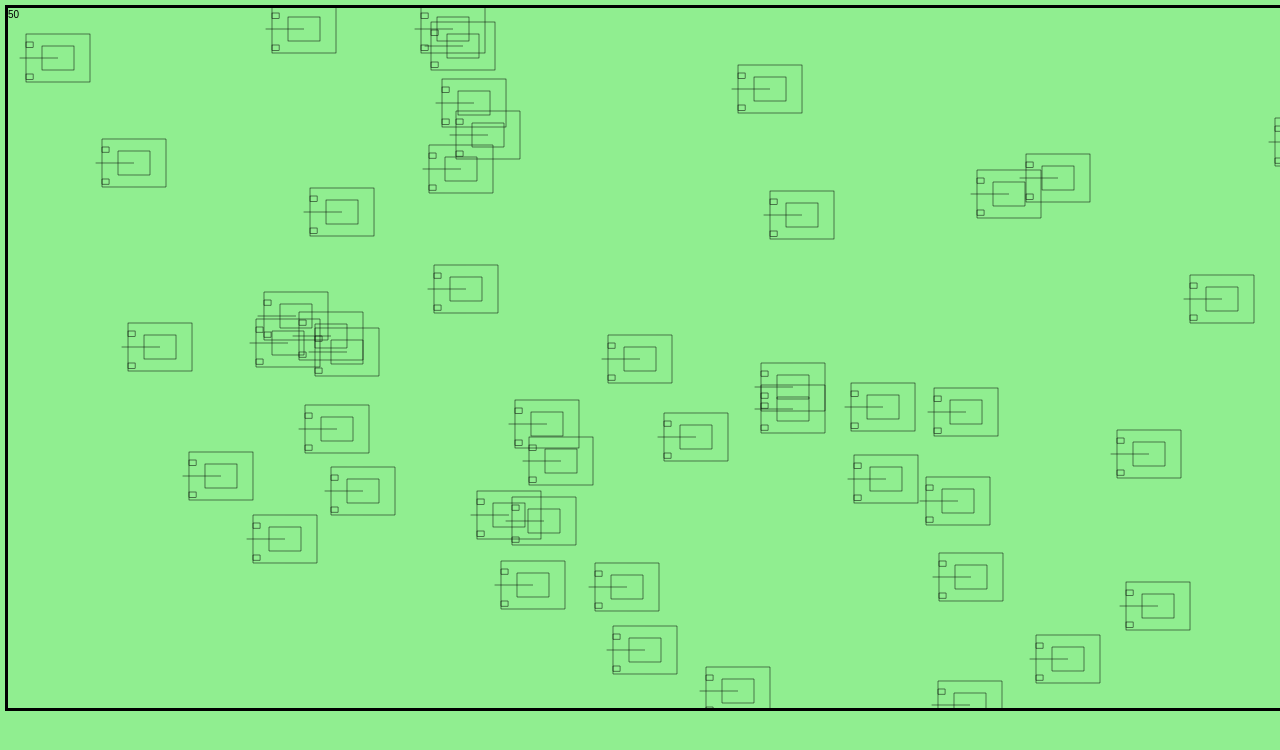
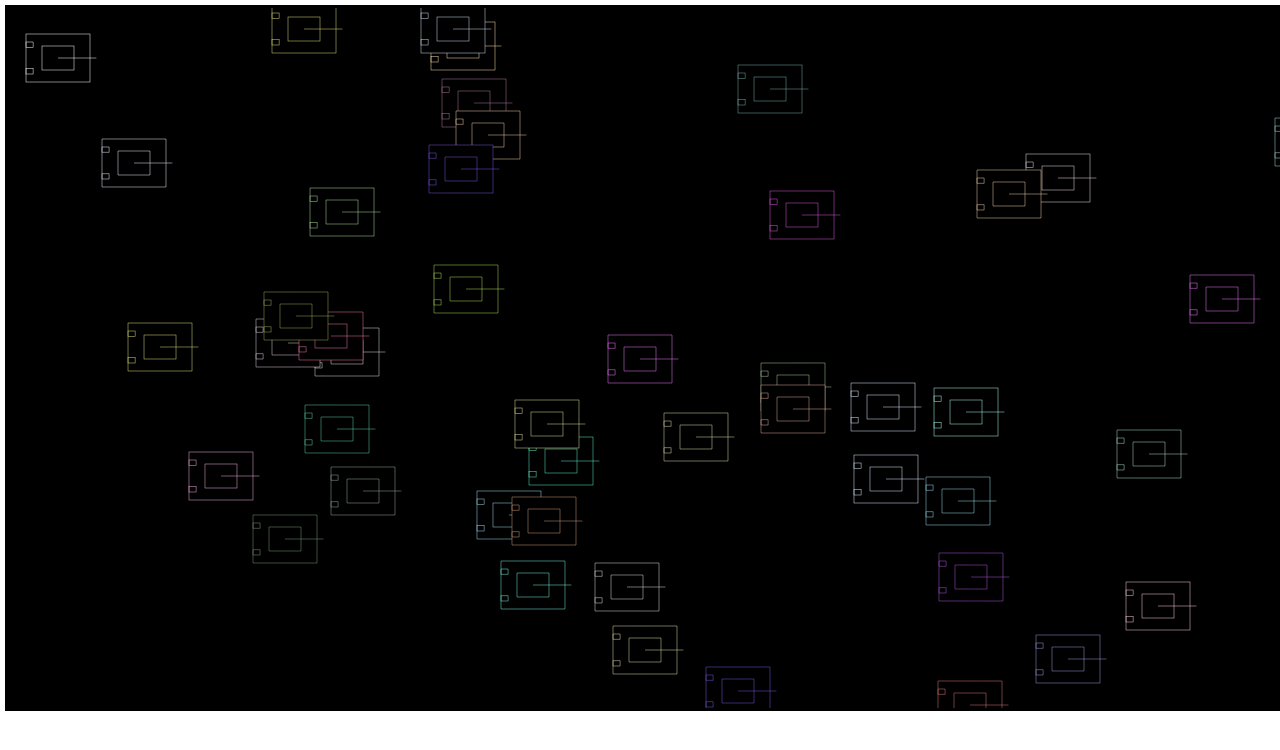
Before and after one commit to jaller94/line-factory, a plain HTML site: page index.html in a window 1280 px wide. Shown: the top 750 px of the page. Drawn offline with Linux system fonts and the light colour scheme.

Commit message:
Random colors for tanks and turning the tower

```diff
--- a/index.html
+++ b/index.html
@@ -6,10 +6,6 @@
     <meta name="viewport" content="width=device-width, initial-scale=1.0">
     <title>Lines</title>
     <style>
-        body {
-            background-color: lightgreen;
-        }
-
         canvas {
             outline: black 3px solid;
         }
--- a/index.js
+++ b/index.js
@@ -1,5 +1,5 @@
 const canvas = document.getElementById('screen');
-const ctx = canvas.getContext('2d');
+const ctx = canvas.getContext('2d', {alpha : false});
 
 let start, previousTimeStamp;
 
@@ -12,6 +12,10 @@ const deg2rad = (deg) => {
 
 const randomInt = (min, max) => {
     return Math.floor(Math.random() * (max - min + 1)) + min;
+};
+
+const randomItem = (array) => {
+    return array[Math.floor(Math.random() * array.length)];
 };
 
 // ctx.strokeStyle =
@@ -33,16 +37,10 @@ class Acceleratable {
     }
 }
 
-const tank1 = {
+const playerTank = {
+    color: '#fff',
     x: new Acceleratable(50),
     y: new Acceleratable(50),
-    rotation: new Acceleratable(0),
-    towerRotation: new Acceleratable(0),
-};
-
-const tank2 = {
-    x: new Acceleratable(200),
-    y: new Acceleratable(200),
     rotation: new Acceleratable(0),
     towerRotation: new Acceleratable(0),
 };
@@ -50,18 +48,22 @@ const tank2 = {
 const tankInputs = {
     forward: 0,
     turnRight: 0,
+    turnTowerRight: 0,
 };
 
 function drawTank(tank) {
     const width = 64;
     const height = 48;
     ctx.save();
+    ctx.strokeStyle = tank.color;
     ctx.translate(tank.x.value, tank.y.value);
     ctx.rotate(deg2rad(tank.rotation.value));
     // Base
+    ctx.fillRect(-width / 2, -height / 2, width, height);
     ctx.strokeRect(-width / 2, -height / 2, width, height);
+    // Klappen
     ctx.strokeRect(-width / 2, -height / 3, width / 9, height / 9);
-    ctx.strokeRect(-width / 2, height / 3, width / 9, height / 9);
+    ctx.strokeRect(-width / 2, height / 3 - height / 9, width / 9, height / 9);
     // Tower
     ctx.save();
     ctx.rotate(deg2rad(tank.towerRotation.value));
@@ -69,7 +71,7 @@ function drawTank(tank) {
     // Zielrohr
     ctx.beginPath();
     ctx.moveTo(0, 0);
-    ctx.lineTo(-width * 0.6, 0);
+    ctx.lineTo(width * 0.6, 0);
     ctx.stroke();
     ctx.restore();
     ctx.restore();
@@ -79,11 +81,13 @@ function stepTank(tank, tankInputs, delta) {
     tank.x.acceleration = Math.cos(deg2rad(tank.rotation.value)) * tankInputs.forward * 30;
     tank.y.acceleration = Math.sin(deg2rad(tank.rotation.value)) * tankInputs.forward * 30;
     tank.rotation.acceleration = tankInputs.turnRight * 5;
+    tank.towerRotation.acceleration = tankInputs.turnTowerRight * 50;
 
     // Friction
     tank.x.speed *= 0.9;
     tank.y.speed *= 0.9;
     tank.rotation.speed *= 0.9;
+    tank.towerRotation.speed *= 0.6;
 
     tank.x.step(delta);
     tank.y.step(delta);
@@ -95,6 +99,7 @@ const tanks = [];
 
 for (let i = 0; i < 50; i++) {
     const tank = {
+        color: `#${randomItem('5,7,9,a,c,d,d,e,f'.split(','))}${randomItem('5,7,9,a,c,d,d,e,f'.split(','))}${randomItem('5,7,9,a,c,d,d,e,f'.split(','))}`,
         x: new Acceleratable(randomInt(0, 1500)),
         y: new Acceleratable(randomInt(0, 700)),
         rotation: new Acceleratable(0),
@@ -113,8 +118,6 @@ function step(timestamp) {
 
     ctx.clearRect(0, 0, canvas.width, canvas.height);
 
-    stepTank(tank1, tankInputs, delta);
-    drawTank(tank1);
 
     for (const tank of tanks) {
         stepTank(tank, {
@@ -124,7 +127,10 @@ function step(timestamp) {
         drawTank(tank);
     }
 
-    ctx.fillText(tank1.x.value, 0, 10);
+    stepTank(playerTank, tankInputs, delta);
+    drawTank(playerTank);
+
+    // ctx.fillText(tank1.x.value, 0, 10);
 
     previousTimeStamp = timestamp;
     window.requestAnimationFrame(step);
@@ -144,6 +150,12 @@ window.addEventListener('keydown', event => {
     if (event.key === 'a') {
         tankInputs.turnRight = -1;
     }
+    if (event.key === 'ArrowRight') {
+        tankInputs.turnTowerRight = 1;
+    }
+    if (event.key === 'ArrowLeft') {
+        tankInputs.turnTowerRight = -1;
+    }
 });
 
 window.addEventListener('keyup', event => {
@@ -159,6 +171,12 @@ window.addEventListener('keyup', event => {
     if (event.key === 'a') {
         tankInputs.turnRight = 0;
     }
+    if (event.key === 'ArrowRight') {
+        tankInputs.turnTowerRight = 0;
+    }
+    if (event.key === 'ArrowLeft') {
+        tankInputs.turnTowerRight = 0;
+    }
 });
 
 window.requestAnimationFrame(step);
```
